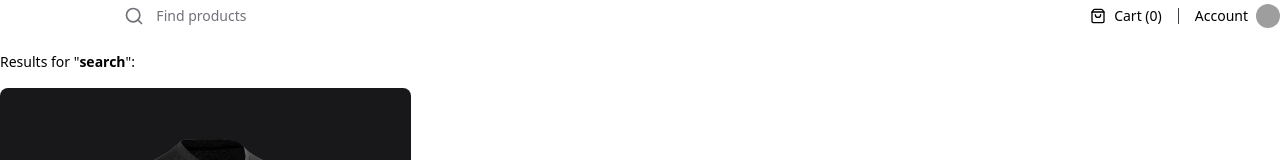
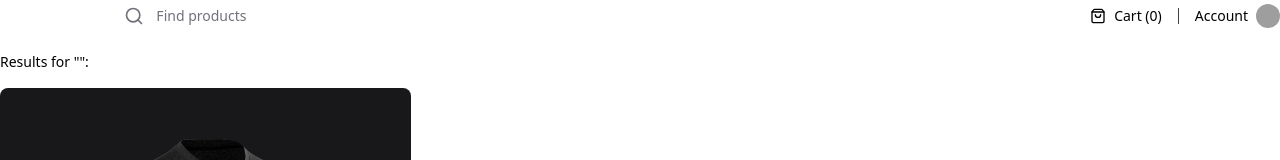
Before and after one commit to igortuag/devstore, a Next.js app: page /product/search in a window 1280 px wide. Shown: the top 160 px of the page. Built offline with nearby package versions, Linux system fonts and the light colour scheme; grey boxes are pictures that could not be loaded.

Commit message:
feat: update Search component to accept search parameters and display query results

```diff
--- a/app/(store)/product/search/page.tsx
+++ b/app/(store)/product/search/page.tsx
@@ -1,7 +1,16 @@
 import Image from "next/image";
 import Link from "next/link";
 
-export default async function Search() {
+interface SearchProps {
+  searchParams: {
+    q: string;
+  };
+}
+
+
+export default async function Search({ searchParams }: SearchProps) {
+  const query = searchParams.q;
+
   const { id, title, slug, price, image, description, featured } = {
     id: 3,
     title: "Camiseta DoWhile 2022",
@@ -15,7 +24,7 @@ export default async function Search() {
   return (
     <div className="flex flex-col gap-4">
       <p className="text-sm">
-        Results for &quot;<span className="font-semibold">search</span>&quot;:
+        Results for &quot;<span className="font-semibold">{query}</span>&quot;:
       </p>
 
       <div className="grid grid-cols-3 gap-6">
```
